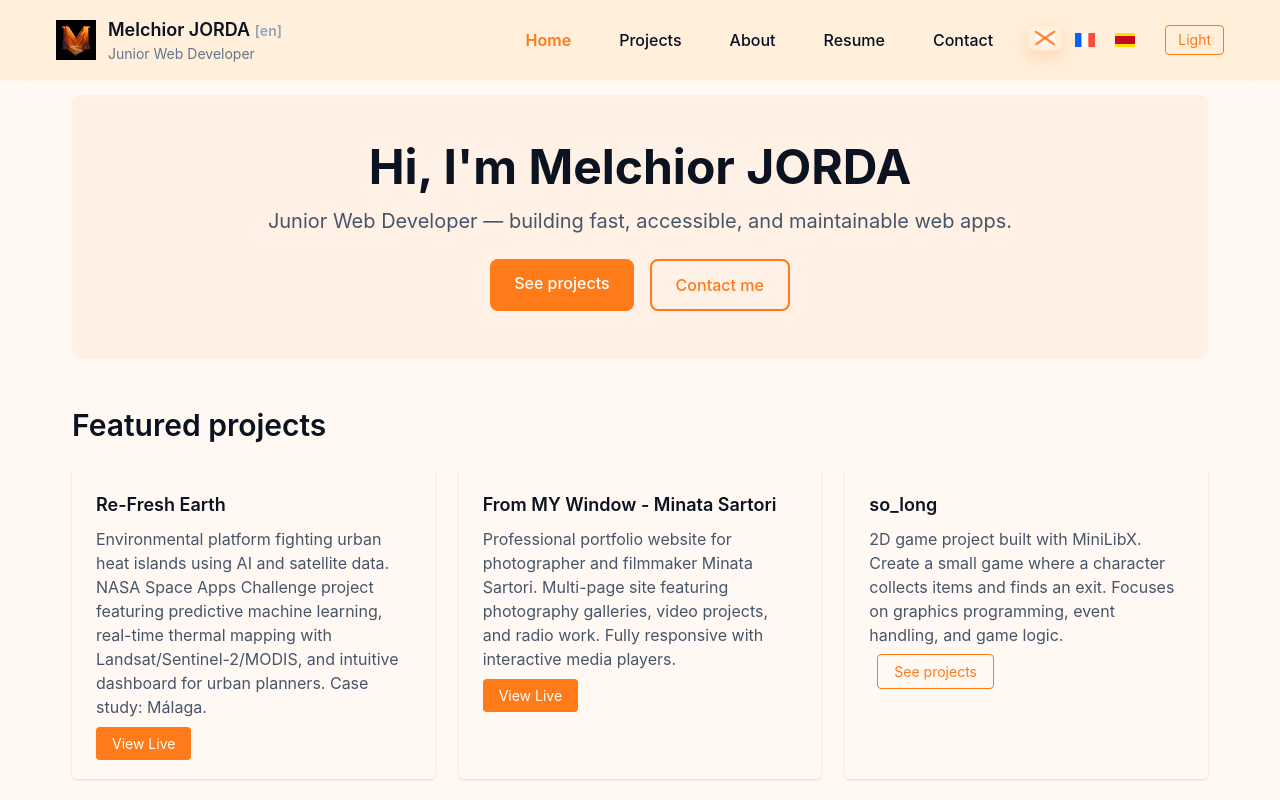
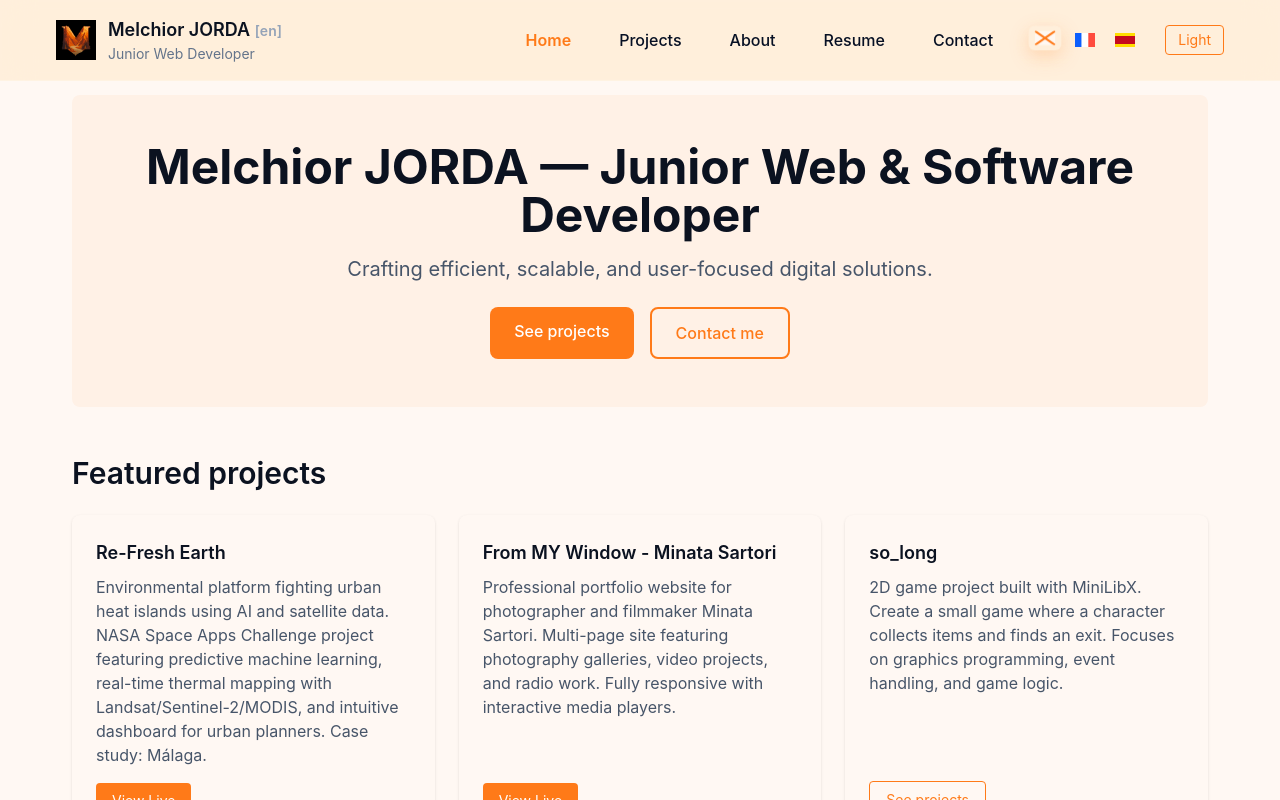
Before and after one commit to M-Jorda/melchior-jorda.online, a Vue app in the folder new_website/: page / in a window 1280 px wide. Built offline with nearby package versions, Linux system fonts and the light colour scheme.

Commit message:
Home Done

```diff
--- a/new_website/src/locales/en.json
+++ b/new_website/src/locales/en.json
@@ -7,8 +7,8 @@
     "contact": "Contact"
   },
   "home": {
-    "title": "Hi, I'm Melchior JORDA",
-    "subtitle": "Junior Web Developer — building fast, accessible, and maintainable web apps.",
+    "title": "Melchior JORDA — Junior Web & Software Developer",
+    "subtitle": "Crafting efficient, scalable, and user-focused digital solutions.",
     "see_projects": "See projects",
     "contact_me": "Contact me"
   },
--- a/new_website/src/locales/es.json
+++ b/new_website/src/locales/es.json
@@ -7,8 +7,8 @@
     "contact": "Contacto"
   },
   "home": {
-    "title": "Hola, soy Melchior JORDA",
-    "subtitle": "Desarrollador web junior — construyendo aplicaciones rápidas, accesibles y mantenibles.",
+    "title": "Melchior JORDA — Desarrollador Web & Software Junior",
+    "subtitle": "Creando soluciones digitales eficientes, escalables y centradas en el usuario.",
     "see_projects": "Ver proyectos",
     "contact_me": "Contactarme"
   },
--- a/new_website/src/locales/fr.json
+++ b/new_website/src/locales/fr.json
@@ -7,8 +7,8 @@
     "contact": "Contact"
   },
   "home": {
-    "title": "Salut, je suis Melchior JORDA",
-    "subtitle": "Développeur web junior — je construis des applications rapides, accessibles et maintenables.",
+    "title": "Melchior JORDA — Développeur Web & Logiciel Junior",
+    "subtitle": "Je crée des solutions numériques efficaces, évolutives et centrées sur l'utilisateur.",
     "see_projects": "Voir les projets",
     "contact_me": "Me contacter"
   },
--- a/new_website/src/pages/Home.vue
+++ b/new_website/src/pages/Home.vue
@@ -37,24 +37,30 @@
         <article
           v-for="project in featuredProjects"
           :key="project.id"
-          class="card bg-accent-50 dark:bg-slate-800 transition-colors duration-300 p-5 sm:p-6"
+          class="card bg-accent-50 dark:bg-slate-800 rounded-lg p-5 sm:p-6 relative group transition-shadow duration-300 hover:shadow-lg overflow-hidden flex flex-col"
         >
+          <div class="absolute left-0 top-0 bottom-0 w-1 pointer-events-none bg-gradient-to-b from-orange-400 via-orange-300 to-transparent opacity-0 transition-opacity duration-300 group-hover:opacity-100 dark:from-orange-500 dark:via-orange-400"></div>
+
           <h3 class="text-base sm:text-lg font-semibold text-primary dark:text-accent-50">
             {{ $t(`projects.items.${project.id}.title`) || project.title }}
           </h3>
-          <p class="text-sm sm:text-base text-slate-600 dark:text-accent-200 mt-2">
+          <p class="text-sm sm:text-base text-slate-600 dark:text-accent-200 mt-2 flex-grow">
             {{ $t(`projects.items.${project.id}.description`) || project.description }}
           </p>
-          <div class="mt-3">
+          <div class="mt-4">
             <a
               v-if="project.live"
               :href="project.live"
               target="_blank"
-              class="text-sm px-4 py-2 bg-orange-500 dark:bg-orange-400 text-white dark:text-primary rounded hover:opacity-90 transition-opacity"
+              class="inline-block text-sm px-4 py-2 bg-orange-500 dark:bg-orange-400 text-white dark:text-primary rounded hover:bg-orange-600 dark:hover:bg-orange-500 transition-colors duration-300"
             >
               {{ $t('projects.view_live') }}
             </a>
-            <router-link v-else to="/projects" class="ml-2 text-sm px-4 py-2 border border-orange-500 dark:border-orange-400 text-orange-500 dark:text-orange-300 rounded">
+            <router-link
+              v-else
+              to="/projects"
+              class="inline-block text-sm px-4 py-2 border border-orange-500 dark:border-orange-400 text-orange-500 dark:text-orange-300 rounded hover:bg-orange-50 dark:hover:bg-slate-700 transition-colors duration-300"
+            >
               {{ $t('home.see_projects') }}
             </router-link>
           </div>
```
